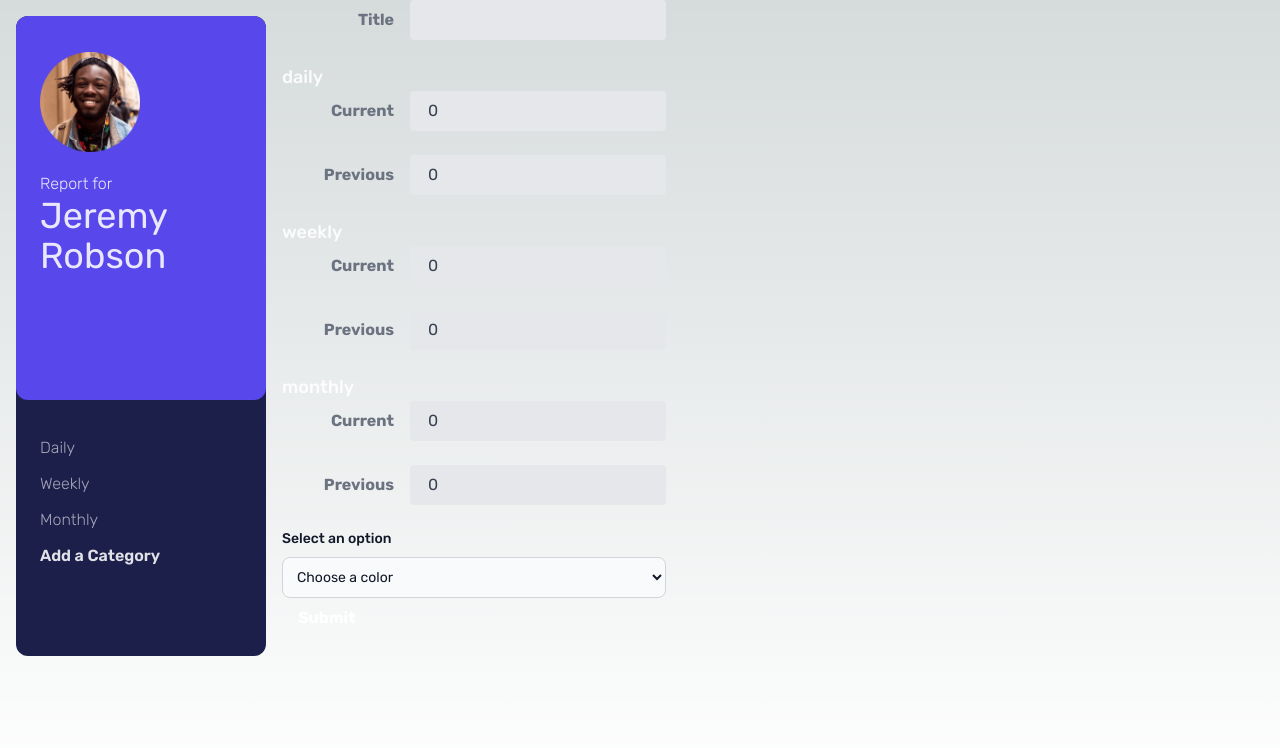
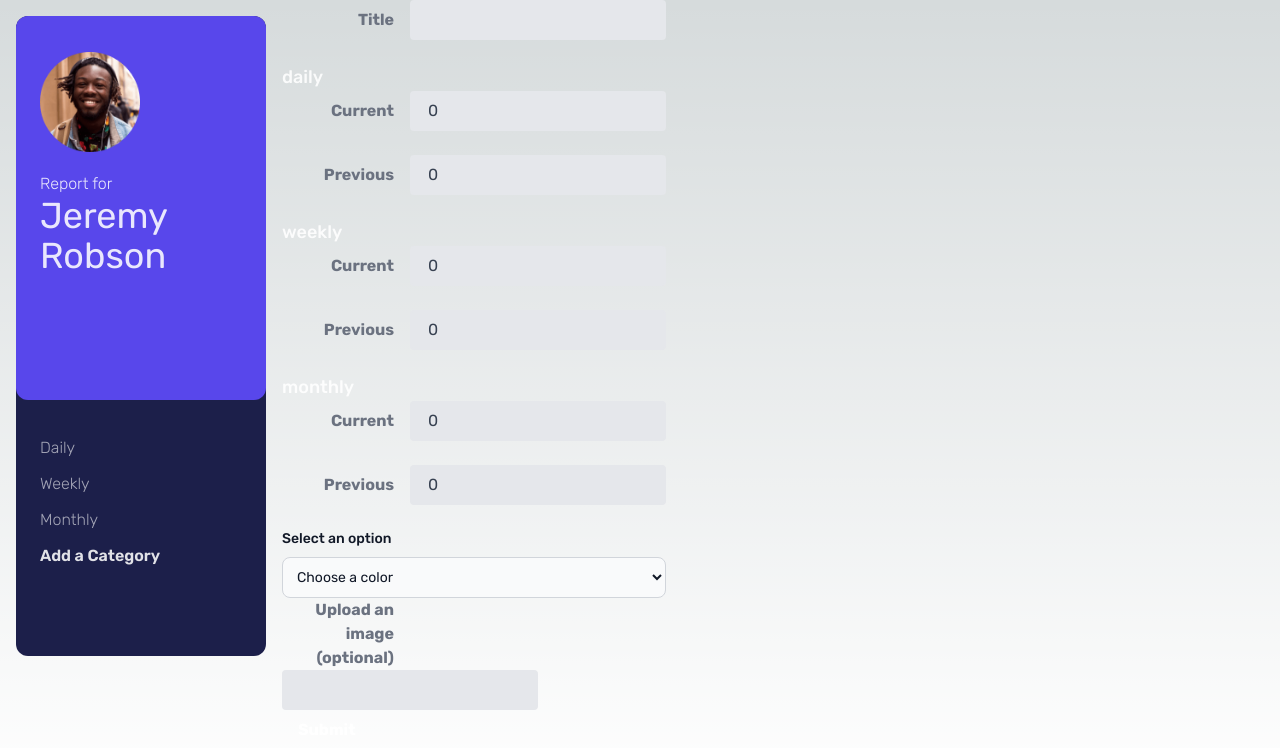
Before and after one commit to DavidVerghese/time-tracking-dashboard, a Next.js app: page /add-category in a window 1280 px wide. Shown: the top 748 px of the page. Built offline with nearby package versions, Linux system fonts and the light colour scheme.

Commit message:
Add input for uploading image

```diff
--- a/app/add-category/page.tsx
+++ b/app/add-category/page.tsx
@@ -21,6 +21,7 @@
 		};
 	};
 	color: string;
+	image?: string;
 };
 
 export default function addCategory(){
@@ -40,7 +41,8 @@
 				previous: 0
 			}
 		},
-		color: ''
+		color: '',
+		image: ''
 	});
 
 	function handleInputChange(event: React.ChangeEvent<HTMLInputElement>) {
@@ -93,6 +95,21 @@
 			<Timeframe timeframe="weekly" formData={formData} handleTimeframeInputChange={handleTimeframeInputChange}	/>
 			<Timeframe timeframe="monthly" formData={formData} handleTimeframeInputChange={handleTimeframeInputChange}	/>
 			<Dropdown value={formData.color} onChange={handleSelectChange} />
+			<div className="md:w-1/3">
+				<label htmlFor="Image" className="block text-gray-500 font-bold md:text-right mb-1 md:mb-0 pr-4">
+					Upload an image (optional)
+				</label>
+			</div>
+			<div className="md:w-2/3">
+				<input
+					className="bg-gray-200 appearance-none border-2 border-gray-200 rounded w-full py-2 px-4 text-gray-700 leading-tight focus:outline-none focus:bg-white focus:border-purple-500"
+					id="image"
+					name="image"
+					type="text"
+					value={formData.image}
+					onChange={handleInputChange}
+				/>
+			</div>
 			<button className="bg-blue-500 hover:bg-blue-700 text-white font-bold py-2 px-4 rounded" onClick={()=>console.log(formData)} type="submit">Submit</button>
 		</form>
 	)
```
